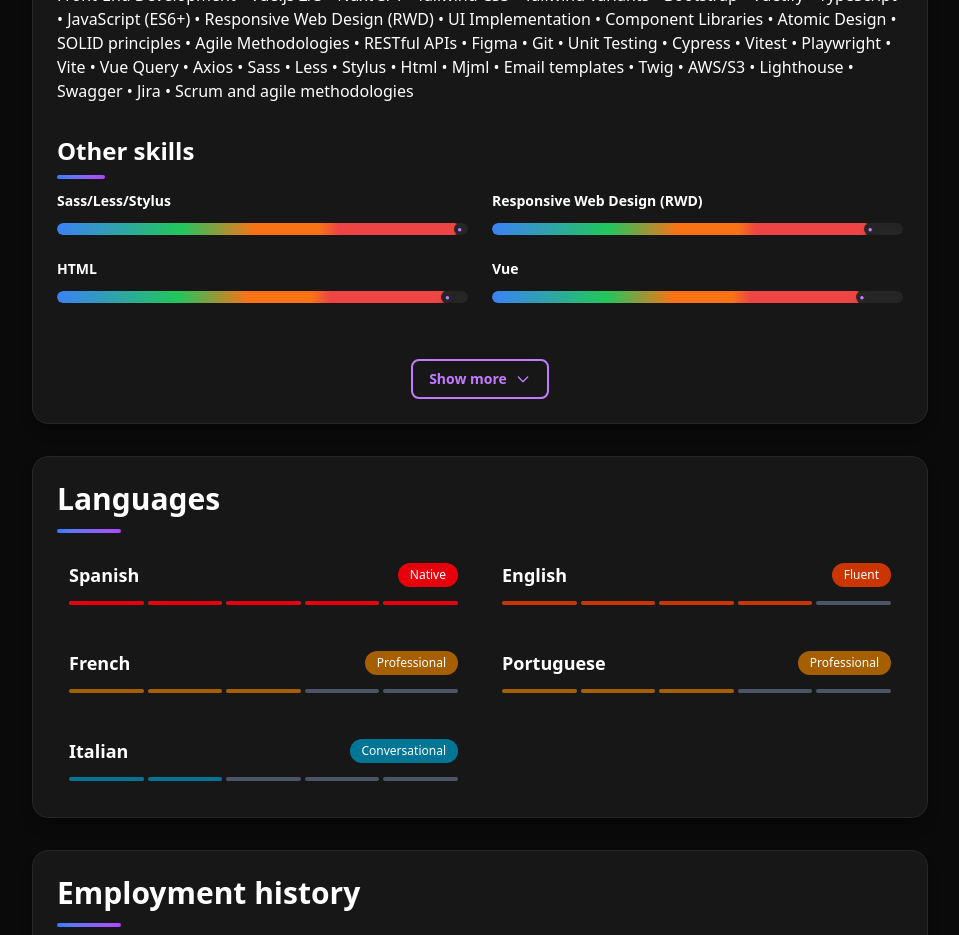
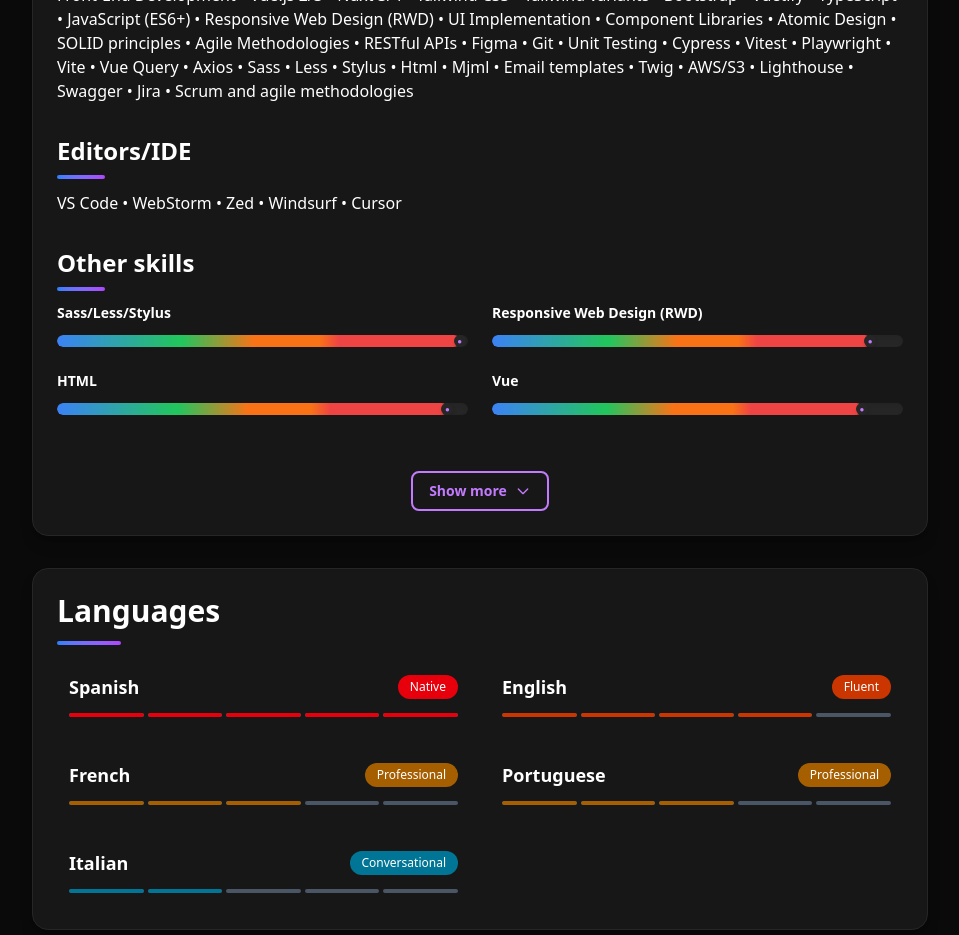
Before and after one commit to chechucastro/myCV, a Vue app: page / in a window 1280 px wide. Shown: the part 1260-2195 px from the top of the page, without its empty margins (160-1119 px from the left). Built offline with nearby package versions, Linux system fonts and the light colour scheme.

Commit message:
Added editors section

```diff
--- a/package.json
+++ b/package.json
@@ -26,7 +26,7 @@
     "pinia": "^3.0.4",
     "tailwind-merge": "^3.3.1",
     "tailwind-variants": "^3.1.1",
-    "vue": "^3.5.22",
+    "vue": "^3.5.23",
     "vue-i18n": "^9.14.5",
     "vue-router": "^4.6.3"
   },
@@ -41,7 +41,7 @@
     "@vitest/coverage-v8": "^3.2.4",
     "@vitest/eslint-plugin": "^1.4.1",
     "@vitest/ui": "^3.2.4",
-    "@vue/compiler-sfc": "^3.5.22",
+    "@vue/compiler-sfc": "^3.5.23",
     "@vue/eslint-config-prettier": "^10.2.0",
     "@vue/eslint-config-typescript": "^14.6.0",
     "@vue/test-utils": "^2.4.6",
--- a/src/components/organisms/ArticleSection.vue
+++ b/src/components/organisms/ArticleSection.vue
@@ -27,6 +27,16 @@
     <!-- If Core Competencies section, render body and skills -->
     <template v-if="section.title === 'Core Competencies' && !section.companyHistory">
       <ProfileSection :body="translatedBody || section.body || ''" />
+
+      <!-- Editors/IDE section -->
+      <div class="mt-8">
+        <h2
+          class="relative mb-6 text-2xl font-bold text-gray-900 after:absolute after:left-0 after:mt-2 after:block after:h-1 after:w-12 after:rounded-full after:bg-gradient-to-r after:from-blue-500 after:to-purple-500 after:content-[''] dark:text-white"
+        >
+          {{ t('articles.editorsIDE.title') }}
+        </h2>
+        <ProfileSection :body="t('articles.editorsIDE.body')" />
+      </div>
 
       <!-- Skills in two columns on larger screens -->
       <div class="mt-8">
--- a/src/locales/en.json
+++ b/src/locales/en.json
@@ -95,6 +95,10 @@
     "coreCompetencies": {
       "title": "Core Competencies",
       "body": "Front-End Development • Vue.js 2/3 • Nuxt 3/4 • Tailwind CSS • Tailwind variants • Bootstrap • Vuetify • TypeScript • JavaScript (ES6+) • Responsive Web Design (RWD) • UI Implementation • Component Libraries • Atomic Design • SOLID principles • Agile Methodologies • RESTful APIs • Figma • Git • Unit Testing • Cypress • Vitest • Playwright • Vite • Vue Query • Axios • Sass • Less • Stylus • Html • Mjml • Email templates • Twig • AWS/S3 • Lighthouse • Swagger • Jira • Scrum and agile methodologies"
+    },
+    "editorsIDE": {
+      "title": "Editors/IDE",
+      "body": "VS Code • WebStorm • Zed • Windsurf • Cursor"
     },
     "employment": {
       "title": "Employment history",
--- a/src/locales/es.json
+++ b/src/locales/es.json
@@ -95,6 +95,10 @@
     "coreCompetencies": {
       "title": "Competencias Principales",
       "body": "Desarrollo Front-End • Vue.js 2/3 • Nuxt 3/4 • Tailwind CSS • Tailwind variants • Bootstrap • Vuetify • TypeScript • JavaScript (ES6+) • Diseño Web Responsive (RWD) • Implementación UI • Librerías de Componentes • Atomic Design • Principios SOLID • Metodologías Ágiles • RESTful APIs • Figma • Git • Pruebas Unitarias • Cypress • Vitest • Playwright • Vite • Vue Query • Axios • Sass • Less • Stylus • Html • Mjml • Plantillas Email • Twig • AWS/S3 • Lighthouse • Swagger • Jira • Scrum y metodologías ágiles"
+    },
+    "editorsIDE": {
+      "title": "Editores/IDE",
+      "body": "VS Code • WebStorm • Zed • Windsurf • Cursor"
     },
     "employment": {
       "title": "Historial laboral",
--- a/src/locales/fr.json
+++ b/src/locales/fr.json
@@ -95,6 +95,10 @@
     "coreCompetencies": {
       "title": "Compétences Principales",
       "body": "Développement Front-End • Vue.js 2/3 • Nuxt 3/4 • Tailwind CSS • Tailwind variants • Bootstrap • Vuetify • TypeScript • JavaScript (ES6+) • Design Web Responsive (RWD) • Implémentation UI • Bibliothèques de Composants • Atomic Design • Principes SOLID • Méthodologies Agiles • RESTful APIs • Figma • Git • Tests Unitaires • Cypress • Vitest • Playwright • Vite • Vue Query • Axios • Sass • Less • Stylus • Html • Mjml • Templates Email • Twig • AWS/S3 • Lighthouse • Swagger • Jira • Scrum et méthodologies agiles"
+    },
+    "editorsIDE": {
+      "title": "Éditeurs/IDE",
+      "body": "VS Code • WebStorm • Zed • Windsurf • Cursor"
     },
     "employment": {
       "title": "Historique professionnel",
```
Also changed, not shown: 1 other file (tests, documents, lock files or other folders).
